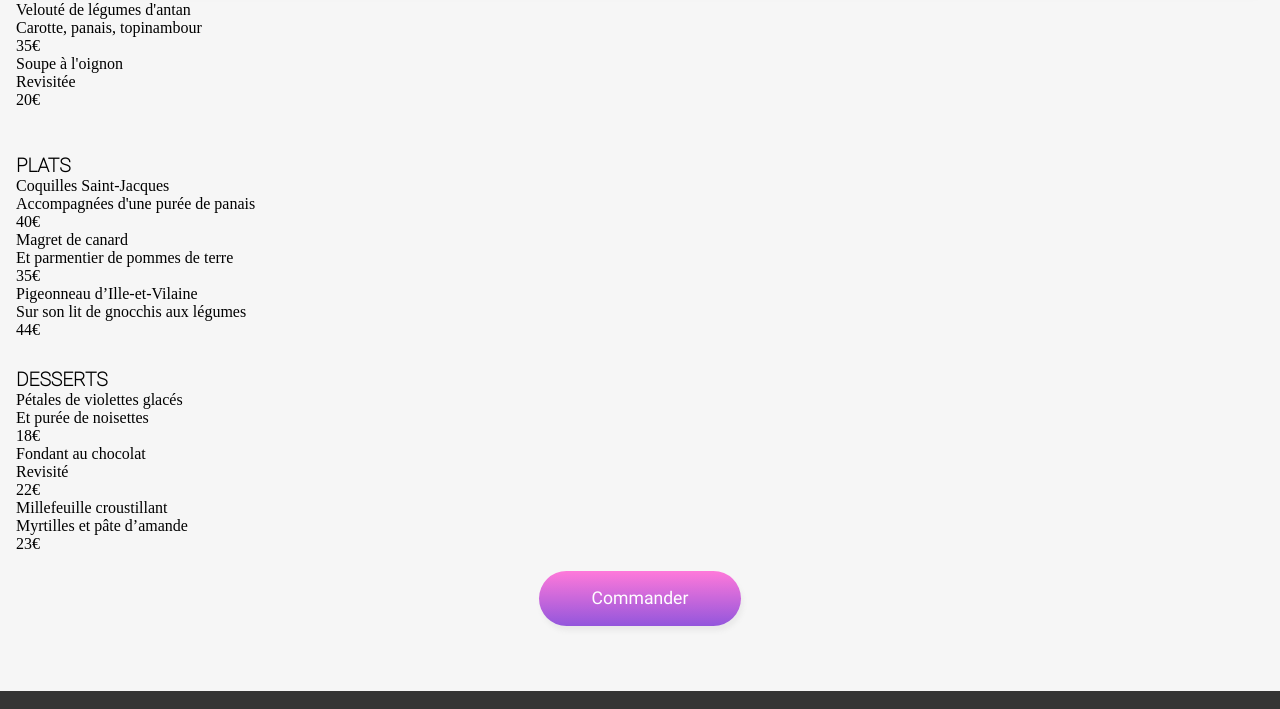
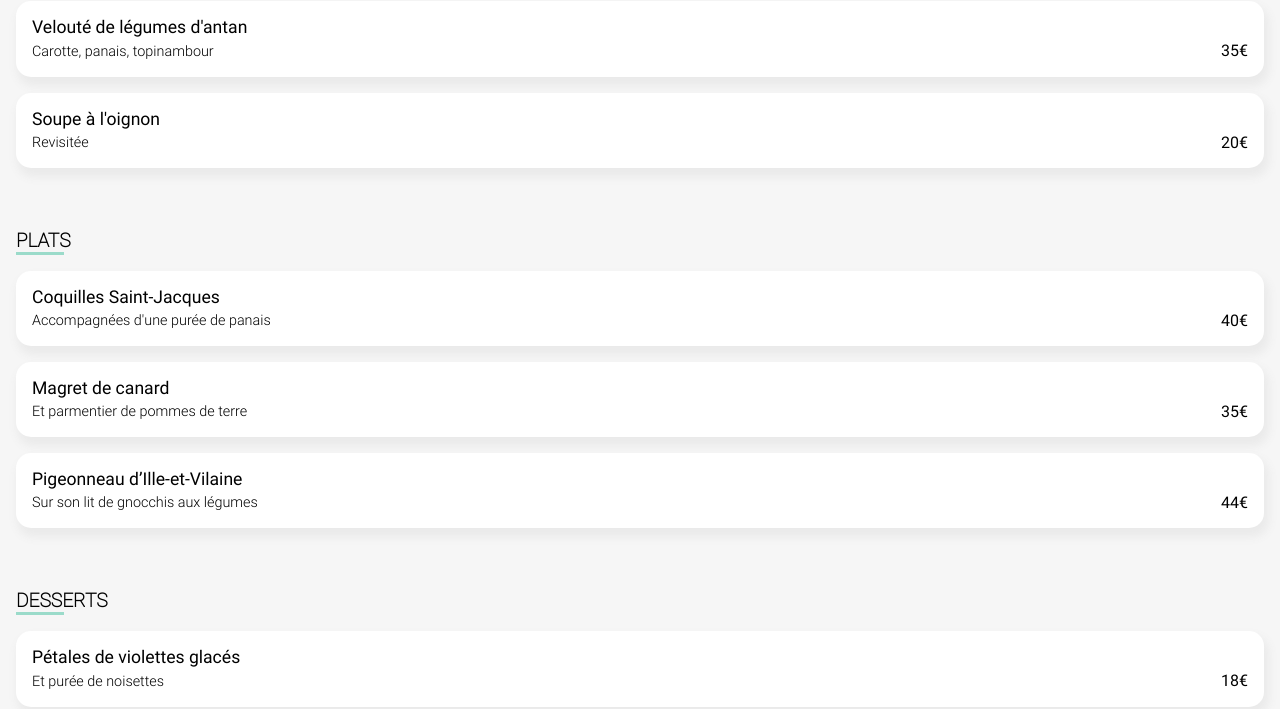
Before and after one commit to sophieSpacee/Project_3_OC_09022021, a website: page html/menu-francaise.html in a window 1280 px wide. Shown: the part 1090-1799 px from the top of the page. Drawn offline with Linux system fonts and the light colour scheme; a web font is replaced by a local one.

Commit message:
finished green checked and a la francaise restaurant page

```diff
--- a/html/menu-francaise.html
+++ b/html/menu-francaise.html
@@ -40,14 +40,14 @@
         <i class="fas fa-heart"></i>
       </div>
 
-
       <div class="menu__part">
         <h3>ENTRÉES</h3>
         <div class="menu__part__green-underline"></div>
+
         <div class="dish">
           <div class="dish__left">
-                <div class="dish__left__name">Tartare de poulpe acidulé </div>
-                <div class="dish__left__description">Aux zestes d'orange </div>
+            <div class="dish__left__name">Tartare de poulpe acidulé</div>
+            <div class="dish__left__description">Aux zestes d'orange</div>
           </div>
           <div class="dish__right">
             <div class="dish__right__price">25€</div>
@@ -56,68 +56,146 @@
                 <i class="fa fa-check"></i>
               </div>
             </div>
-
+          </div>
         </div>
 
+        <div class="dish">
+          <div class="dish__left">
+            <div class="dish__left__name">Velouté de légumes d'antan</div>
+            <div class="dish__left__description">
+              Carotte, panais, topinambour
+            </div>
+          </div>
+          <div class="dish__right">
+            <div class="dish__right__price">35€</div>
+            <div class="dish__right__checked">
+              <div class="dish__right__checked__rond">
+                <i class="fa fa-check"></i>
+              </div>
+            </div>
+          </div>
         </div>
 
-          <div class="meal__dish">
-            <div class="meal__dish__name">Velouté de légumes d'antan</div>
-            <div class="meal__dish__description">
-              Carotte, panais, topinambour
+        <div class="dish">
+          <div class="dish__left">
+            <div class="dish__left__name">Soupe à l'oignon</div>
+            <div class="dish__left__description">Revisitée</div>
           </div>
-            <div class="meal__dish__price">35€</div>
-          </div>
-          <div class="meal__dish">
-            <div class="meal__dish__name">Soupe à l'oignon</div>
-            <div class="meal__dish__description">Revisitée</div>
-            <div class="meal__dish__price">20€</div>
+          <div class="dish__right">
+            <div class="dish__right__price">20€</div>
+            <div class="dish__right__checked">
+              <div class="dish__right__checked__rond">
+                <i class="fa fa-check"></i>
               </div>
             </div>
-        <div class="meal">
+          </div>
+        </div>
+      </div>
+
+      <div class="menu__part">
         <h3>PLATS</h3>
-          <div class="green-underline"></div>
-          <div class="meal__dish">
-            <div class="meal__dish__name">Coquilles Saint-Jacques</div>
-            <div class="meal__dish__description">
+        <div class="menu__part__green-underline"></div>
+
+        <div class="dish">
+          <div class="dish__left">
+            <div class="dish__left__name">Coquilles Saint-Jacques</div>
+            <div class="dish__left__description">
               Accompagnées d'une purée de panais
             </div>
-            <div class="meal__dish__price">40€</div>
           </div>
-          <div class="meal__dish">
-            <div class="meal__dish__name">Magret de canard</div>
-            <div class="meal__dish__description">
+          <div class="dish__right">
+            <div class="dish__right__price">40€</div>
+            <div class="dish__right__checked">
+              <div class="dish__right__checked__rond">
+                <i class="fa fa-check"></i>
+              </div>
+            </div>
+          </div>
+        </div>
+
+        <div class="dish">
+          <div class="dish__left">
+            <div class="dish__left__name">Magret de canard</div>
+            <div class="dish__left__description">
               Et parmentier de pommes de terre
             </div>
-            <div class="meal__dish__price">35€</div>
           </div>
-          <div class="meal__dish">
-            <div class="meal__dish__name">Pigeonneau d’Ille-et-Vilaine</div>
-            <div class="meal__dish__description">
+          <div class="dish__right">
+            <div class="dish__right__price">35€</div>
+            <div class="dish__right__checked">
+              <div class="dish__right__checked__rond">
+                <i class="fa fa-check"></i>
+              </div>
+            </div>
+          </div>
+        </div>
+
+        <div class="dish">
+          <div class="dish__left">
+            <div class="dish__left__name">Pigeonneau d’Ille-et-Vilaine</div>
+            <div class="dish__left__description">
               Sur son lit de gnocchis aux légumes
             </div>
-            <div class="meal__dish__price">44€</div>
+          </div>
+          <div class="dish__right">
+            <div class="dish__right__price">44€</div>
+            <div class="dish__right__checked">
+              <div class="dish__right__checked__rond">
+                <i class="fa fa-check"></i>
               </div>
             </div>
-        <div class="meal">
+          </div>
+        </div>
+      </div>
+      <div class="menu__part">
         <h3>DESSERTS</h3>
-          <div class="green-underline"></div>
-          <div class="meal__dish">
-            <div class="meal__dish__name">Pétales de violettes glacés</div>
-            <div class="meal__dish__description">Et purée de noisettes</div>
-            <div class="meal__dish__price">18€</div>
+        <div class="menu__part__green-underline"></div>
+
+        <div class="dish">
+          <div class="dish__left">
+            <div class="dish__left__name">Pétales de violettes glacés</div>
+            <div class="dish__left__description">Et purée de noisettes</div>
           </div>
-          <div class="meal__dish">
-            <div class="meal__dish__name">Fondant au chocolat</div>
-            <div class="meal__dish__description">Revisité</div>
-            <div class="meal__dish__price">22€</div>
+          <div class="dish__right">
+            <div class="dish__right__price">18€</div>
+            <div class="dish__right__checked">
+              <div class="dish__right__checked__rond">
+                <i class="fa fa-check"></i>
               </div>
-          <div class="meal__dish">
-            <div class="meal__dish__name">Millefeuille croustillant</div>
-            <div class="meal__dish__description">
+            </div>
+          </div>
+        </div>
+
+        <div class="dish">
+          <div class="dish__left">
+            <div class="dish__left__name">Fondant au chocolat</div>
+            <div class="dish__left__description">Revisité</div>
+          </div>
+          <div class="dish__right">
+            <div class="dish__right__price">22€</div>
+            <div class="dish__right__checked">
+              <div class="dish__right__checked__rond">
+                <i class="fa fa-check"></i>
+              </div>
+            </div>
+          </div>
+        </div>
+
+        <div class="dish">
+          <div class="dish__left">
+            <div class="dish__left__name">Millefeuille croustillant</div>
+            <div class="dish__left__description">
               Myrtilles et pâte d’amande
             </div>
-            <div class="meal__dish__price">23€</div>
+          </div>
+          <div class="dish__right">
+            <div class="dish__right__price">23€</div>
+            <div class="dish__right__checked">
+              <div class="dish__right__checked__rond">
+                <i class="fa fa-check"></i>
+              </div>
+            </div>
+          </div>
         </div>
       </div>
 
--- a/sass/Pages/menu-francaise.scss
+++ b/sass/Pages/menu-francaise.scss
@@ -41,17 +41,24 @@ header i {
     @include box;
     display: flex;
     justify-content: space-between;
-    flex-basis: auto;
+    // flex-basis: auto;
     cursor: pointer;
     overflow: hidden;
+    height: 4.7em;
     &:hover {
-      &  .dish__right__checked {
-         animation: checked 1s 100ms forwards;
+      & .dish__right__checked {
+        animation: checked 2s 100ms forwards;
       }
+
+      // & .dish__right__checked {
+      //   transform: translateX(0);
+      // }
+
       & .dish__right__checked__rond {
-        animation: rond-turn 1s 100ms forwards;
+        animation: rond-turn 1s 100ms ;
       }
     }
+
     &__left{
       position: relative;
       padding: 1em 0 1em 1em;
@@ -70,16 +77,23 @@ header i {
     }
     &__right {
       display: flex;
+
       &__price {
         padding: 2.5em 1em 1em 1em;
         font-family: "roboto";
-        transform: translateX(0);
+        // transform: translateX(0);
       }
       &__checked {
         background-color: $color-tertiary;
+        transform: scaleX(0);
+        transform-origin: right;
         width: 0;
-        height: 4.7em;
+        height: 100%;
 
+        // height: 4.7em;
+        // transform: translateX(4.7em);
+        // transform-origin: right;
+        // transition: transform 1s ease-in-out ;
         &__rond {
           height: 1.5em;
           width: 1.5em;
--- a/sass/Utils/_keyframes.scss
+++ b/sass/Utils/_keyframes.scss
@@ -19,12 +19,23 @@
   @keyframes checked {
 
     0% {
+      // width: 0;
+      transform: scaleX(0);
+
     }
-    80% {
+    20% {
+      width: 4.7em;
+      transform: scaleX(1);
+    }
+    70% {
         width: 4.7em;
+        transform: scaleX(1);
+
     }
     100% {
-      width: 4.7em;
+      // width: 0;
+      transform: scaleX(0);
+
     }
   }
 
```
Also changed, not shown: css/style.css, 1 other file. Lines whose indentation alone changed are shown as unchanged.
